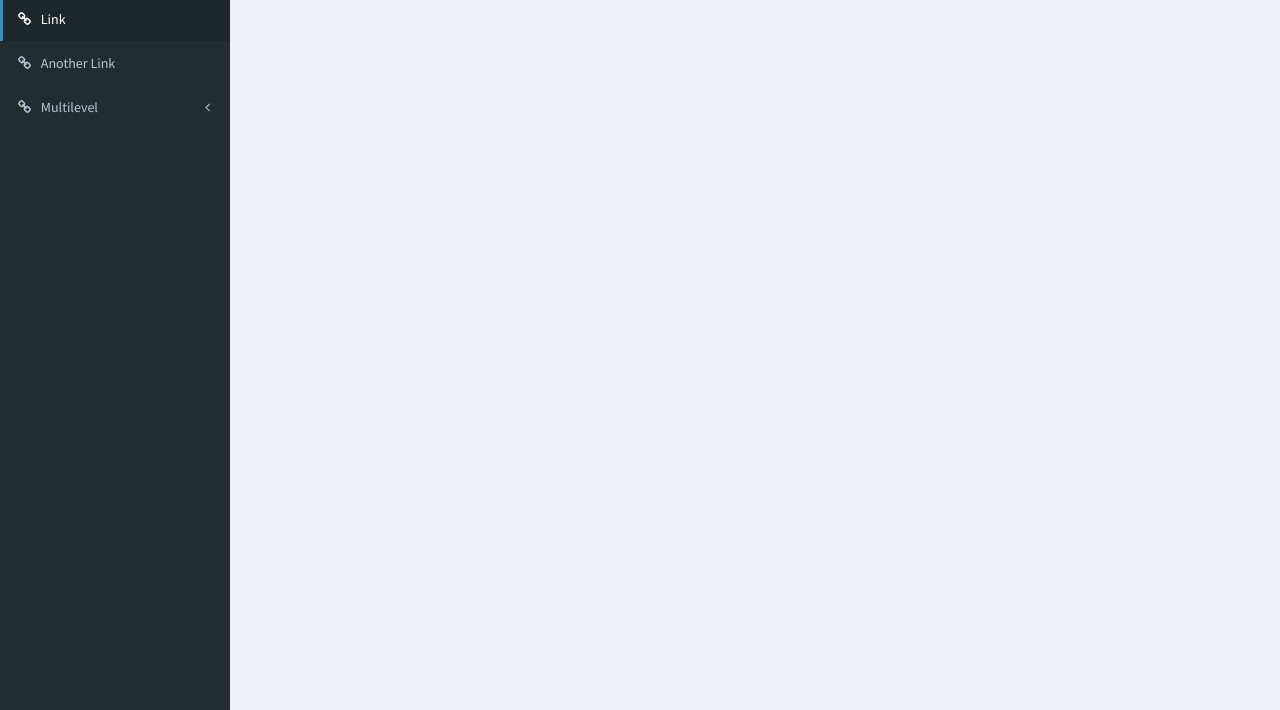
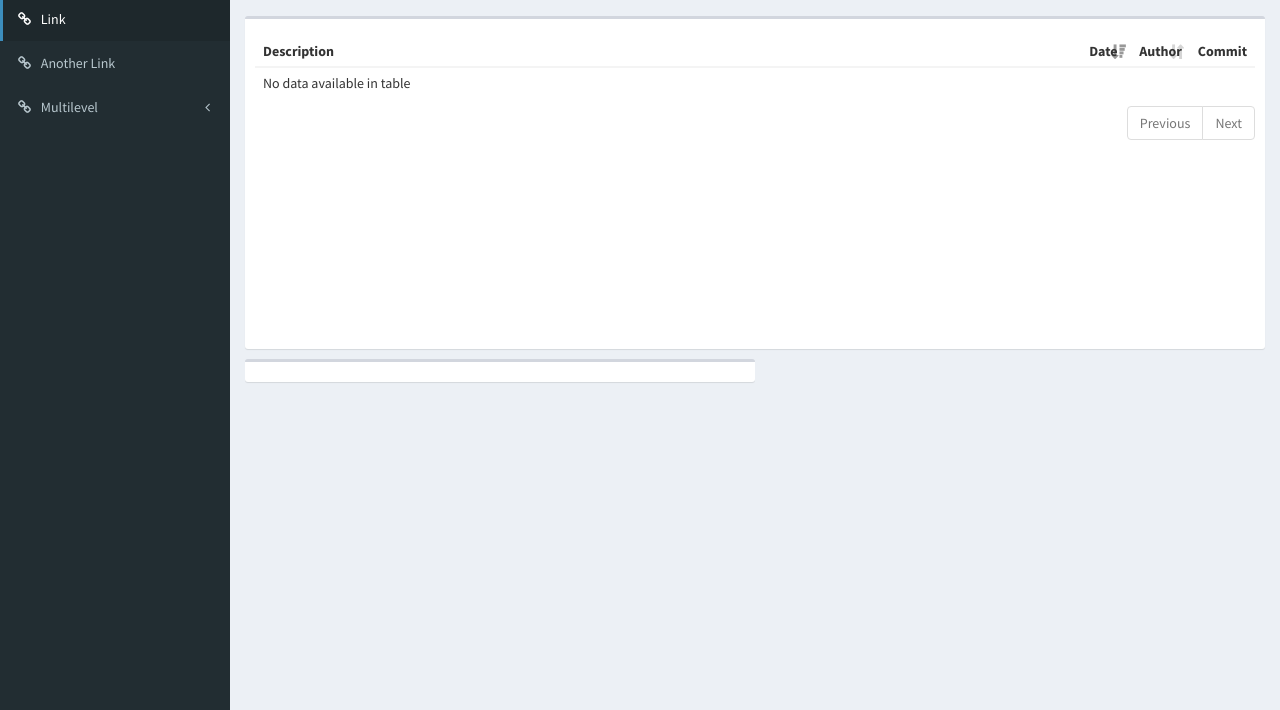
Before and after one commit to x3wil/GIFTploy, a PHP site: template app/views/Repository/show-environment.twig in a window 1280 px wide. Shown: the part 90-800 px from the top of the page. Run offline with PHP 8.4, Linux system fonts and the light colour scheme; the template is opened without the code that fills it, so the values that code supplies are empty; some libraries are stand-ins or nearby versions.

Commit message:
Displaying log and files in commits. Javascript library DataTable.

```diff
--- a/app/views/Repository/show-environment.twig
+++ b/app/views/Repository/show-environment.twig
@@ -7,4 +7,42 @@
 
 {% block content %}
 
+    <div class="row">
+        <div class="col-md-12">
+            <div class="box" id="commits-list" data-environment-id="{{ environmentObj.getId() }}">
+                <div class="box-body">
+                    <table class="table table-condensed table-hover">
+                        <thead>
+                            <tr>
+                                <th>Description</th>
+                                <th>Date</th>
+                                <th>Author</th>
+                                <th>Commit</th>
+                            </tr>
+                        </thead>
+                        <tbody>
+                            {% for commit in commits %}
+                                <tr data-commit-hash="{{ commit.getCommitHash() }}">
+                                    <td>{{ commit.getMessage() }}</td>
+                                    <td data-sort="{{ commit.getDateTimestamp() }}">{{ commit.getDate()|raw }}</td>
+                                    <td>{{ commit.getAuthorName()|raw }}</td>
+                                    <td><span class="commit-hash">{{ commit.getCommitHashAbbrev() }}</span></td>
+                                </tr>
+                            {% endfor %}
+                        </tbody>
+                    </table>
+                </div>
+            </div>
+
+            <div class="col-md-6" id="commit-files">
+                <div class="box">
+                    <div class="box-body">
+
+                    </div>
+                </div>
+            </div>
+
+        </div>
+    </div>
+
 {% endblock %}
--- a/app/views/layout.twig
+++ b/app/views/layout.twig
@@ -8,6 +8,7 @@
         <link rel="stylesheet" href="/vendor/AdminLTE/bootstrap/css/bootstrap.min.css">
         <link rel="stylesheet" href="https://maxcdn.bootstrapcdn.com/font-awesome/4.4.0/css/font-awesome.min.css">
         <link rel="stylesheet" href="https://code.ionicframework.com/ionicons/2.0.1/css/ionicons.min.css">
+        <link rel="stylesheet" href="/vendor/AdminLTE/plugins/datatables/dataTables.bootstrap.css">
         <link rel="stylesheet" href="/vendor/AdminLTE/dist/css/AdminLTE.min.css">
         <link rel="stylesheet" href="/vendor/AdminLTE/dist/css/skins/skin-blue.min.css">
         <link rel="stylesheet" href="/css/layout.css">
@@ -100,7 +101,10 @@
 
         <script src="/vendor/AdminLTE/plugins/jQuery/jQuery-2.1.4.min.js"></script>
         <script src="/vendor/AdminLTE/bootstrap/js/bootstrap.min.js"></script>
+        <script src="/vendor/AdminLTE/plugins/datatables/jquery.dataTables.min.js"></script>
+        <script src="/vendor/AdminLTE/plugins/datatables/dataTables.bootstrap.min.js"></script>
         <script src="/vendor/AdminLTE/dist/js/app.min.js"></script>
+        <script src="/js/main.js"></script>
 
     </body>
 </html>
--- /dev/null
+++ b/web/css/layout.css
@@ -0,0 +1,45 @@
+.commit-hash {
+  font-family: 'Courier New';
+  /*font-size: 12px;*/
+}
+.boxOverflow {
+  min-height: 200px;
+  overflow-y: auto;
+  overflow-x: hidden;
+}
+#commits-list {
+  min-height: 200px;
+  overflow-y: auto;
+  overflow-x: hidden;
+  margin-bottom: 10px;
+}
+#commits-list table tr {
+  cursor: pointer;
+}
+#commits-list table tr td,
+#commits-list table tr th {
+  padding: 5px 8px;
+}
+#commit-files {
+  min-height: 200px;
+  overflow-y: auto;
+  overflow-x: hidden;
+  padding: 0;
+}
+#commit-files .box {
+  margin-bottom: 0;
+}
+#commit-files .box table td .file-ico {
+  display: inline-block;
+  margin-right: 5px;
+}
+#commit-files .box table td .file-ico.delete {
+  color: #DB4A39;
+}
+#commit-files .box table td .file-ico.create {
+  color: #5CB85C;
+}
+#commit-files .box table td .file-ico.modify {
+  color: #F0AD4E;
+}
+/*# sourceMappingURL=layout.css.map */
--- /dev/null
+++ b/web/css/layout.less
@@ -0,0 +1,53 @@
+@import "../vendor/lesshat/build/lesshat-prefixed.less";
+
+.commit-hash {
+    font-family: 'Courier New';
+    /*font-size: 12px;*/
+}
+
+.boxOverflow {
+    min-height: 200px;
+    overflow-y: auto;
+    overflow-x: hidden;
+}
+
+#commits-list {
+    .boxOverflow;
+    margin-bottom: 10px;
+
+    table {
+        tr {
+            cursor: pointer;
+
+            td, th {
+                padding: 5px 8px;
+            }
+        }
+    }
+}
+
+#commit-files {
+    .boxOverflow;
+    padding: 0;
+
+    .box {
+        margin-bottom: 0;
+
+        table td {
+            .file-ico {
+                display: inline-block;
+                margin-right: 5px;
+
+                &.delete {
+                    color: #DB4A39;
+                }
+                &.create {
+                    color: #5CB85C;
+                }
+                &.modify {
+                    color: #F0AD4E;
+                }
+            }
+        }
+    }
+}
--- /dev/null
+++ b/web/js/main.js
@@ -0,0 +1,519 @@
+/**
+ * DATA TABLES
+ */
+(function($)
+{
+    $('#commits-list table').DataTable({
+        'info': false,
+        'paging': true,
+        'pageLength': 50,
+        'lengthChange': false,
+        'searching': false,
+        'ordering': true,
+        'autoWidth': false,
+        'columns': [
+            { 'orderable': false },
+            { 'width': '5%' },
+            { 'width': '5%' },
+            { 'width': '3%', 'orderable': false }
+        ],
+        'order': [[ 1, 'desc' ]]
+    });
+
+}(jQuery));
+
+
+/**
+ * Layout of commit list
+ */
+(function($) {
+    window.contentWrapper = $('.content-wrapper');
+    window.contentHeader = $('.content-header', window.contentWrapper);
+    window.content = $('.content', window.contentWrapper);
+
+    var neg = $('.main-header').outerHeight() + $('.main-footer').outerHeight();
+
+    var commitsList = $('#commits-list');
+    var commitFiles = $('#commit-files');
+    var commitFilesBox = $('.box-body', commitFiles);
+
+    var setBoxHeight = function() {
+        var innerContentHeight = $(window).height() - neg - window.contentHeader.outerHeight();
+        innerContentHeight -= (parseInt(window.content.css('padding-top')) + parseInt(window.content.css('padding-bottom')))
+
+        commitsList.height((innerContentHeight / 2) - parseInt(commitsList.css('margin-bottom')));
+        commitFiles.height((innerContentHeight / 2) - 8);
+    }
+
+    setBoxHeight();
+
+    $(window).resize(function(){
+        setBoxHeight();
+    });
+
+    var ajax = new Ajax();
+    var tableRows = $('tr', commitsList);
+
+    tableRows.click(function() {
+
+        ajax.abort();
+        var row = $(this);
+
+        if (row.hasClass('info')) {
+            row.removeClass('info');
+        } else {
+            tableRows.removeClass('info');
+            row.addClass('info');
+
+            ajax.loadContent('/project/commit-detail/'+ commitsList.data('environment-id') +'/'+ row.data('commit-hash'), [], commitFilesBox);
+        }
+
+    });
+
+}(jQuery));
+
+
+function Ajax()
+{
+    this.xhr = null;
+
+    this.abort = function()
+    {
+        if (this.xhr !== null) {
+            this.xhr.abort();
+        }
+
+        this.xhr = null;
+    };
+
+    this.loadContent = function(url, data, container, callback, method, replace)
+	{
+		container = container || null;
+		method = method || "GET";
+
+		if (replace !== false)
+			replace = true;
+
+		this.xhr = $.ajax(
+		{
+			type: method,
+			url: url,
+			data: data,
+			dataType: "json",
+			async: false
+		});
+
+		this.xhr.done(function(response)
+		{
+			if (container)
+			{
+				if (replace)
+					container.html(response.html);
+				else
+					container.append(response.html);
+			}
+
+			if (typeof callback === "function")
+				callback(response);
+		});
+
+		this.xhr.fail(function()
+		{
+			alert("error");
+		});
+
+		this.abort();
+    };
+}
+
+
+
+
+var Ajaxa = {
+	loadContent: function(url, data, container, callback, method, replace)
+	{
+		container = container || null;
+		method = method || "GET";
+
+		if (replace !== false)
+			replace = true;
+
+//		if (container)
+//			Layout.setSpinner(container);
+
+		var formAjaxXhr = $.ajax(
+		{
+			type: method,
+			url: url,
+			data: data,
+			dataType: "json",
+			async: false
+		});
+
+		formAjaxXhr.done(function(response)
+		{
+			if (container)
+			{
+				if (replace)
+					container.html(response.html);
+				else
+					container.append(response.html);
+
+				Layout.removeSpinner(container);
+			}
+
+			if (typeof callback === "function")
+				callback(response);
+		});
+
+		formAjaxXhr.fail(function()
+		{
+//			alert("error");
+		});
+
+		return formAjaxXhr;
+	}
+};
+
+
+
+
+$(document).ready(function()
+{
+//	$('[data-toggle=tooltip]').tooltip()
+//
+//	$('#tableDefaultList").DataTable({
+//		"paging": false,
+//		"info": false,
+//		"order": [
+//			[ 0, "asc" ]
+//		],
+//		"columnDefs": [
+//			{
+//				orderable: false,
+//				targets: -1
+//			}
+//		]
+//	});
+//
+//	formServerTestConnection();
+//	formRepositoryTestConnection();
+
+//    modal("/repository/clone/2?console=1", "Cloning repository");
+});
+
+
+function formRepositoryTestConnection()
+{
+	var formRepositoryHolder = $("#formRepository");
+
+	if (formRepositoryHolder.length > 0)
+	{
+		var xhr = null;
+		var saveFormButton = $("#saveForm");
+		var button = $("#testConnection");
+		var branchSelect = $("#branch");
+
+		if (formRepositoryHolder.hasClass("new"))
+		{
+			saveFormButton.attr("disabled", true);
+		}
+
+		button.click(function()
+		{
+			if (xhr !== null)
+			{
+				return;
+			}
+
+			if (formRepositoryHolder.hasClass("new"))
+			{
+				saveFormButton.attr("disabled", true);
+				branchSelect.find("option").remove().end().append('<option value="0">- select -</option>');
+			}
+
+			button.removeClass("btn-danger");
+			button.removeClass("btn-success");
+			button.addClass("btn-info");
+			button.html("Attempt to connect...");
+
+			xhr = $.ajax({
+				method: "POST",
+				url: "/Repository/testConnection",
+				data: { remote: $("#remote").val(), username: $("#username").val(), pass: $("#pass").val() }
+			})
+			.done(function(response)
+			{
+				if (response.branches.length > 0)
+				{
+					button.removeClass("btn-danger");
+					button.removeClass("btn-info");
+					button.addClass("btn-success");
+					button.html("Connection OK, select branch");
+
+					saveFormButton.attr("disabled", false);
+
+					branchSelect.find("option").remove().end().append('<option value="0">- select -</option>');
+
+					for (var i = 0; i < response.branches.length; i++)
+					{
+						branchSelect.append($("<option />").val(response.branches[i]).text(response.branches[i]));
+					}
+				}
+				else
+				{
+					button.removeClass("btn-success");
+					button.removeClass("btn-info");
+					button.addClass("btn-danger");
+					button.html("Connection failed");
+				}
+			})
+			.fail(function()
+			{
+				button.html("Unknown error, try again");
+			})
+			.always(function() {
+				xhr = null;
+			});
+		});
+
+		$("#remote, #username, #pass").keyup(function()
+		{
+			if (xhr !== null)
+			{
+				xhr.abort();
+				xhr = null;
+			}
+
+			button.removeClass("btn-danger");
+			button.removeClass("btn-success");
+			button.addClass("btn-info");
+			button.html("Test connection");
+
+			saveFormButton.attr("disabled", true);
+
+			branchSelect.find("option").remove().end().append('<option value="0">- select -</option>');
+		});
+	}
+}
+
+
+function formServerTestConnection()
+{
+	var formServerHolder = $("#formServer");
+
+	if (formServerHolder.length > 0)
+	{
+		var xhr = null;
+		var saveFormButton = $("#saveForm");
+		var button = $("#testConnection");
+
+		if (formServerHolder.hasClass("new"))
+		{
+			saveFormButton.attr("disabled", true);
+		}
+
+		button.click(function()
+		{
+			if (xhr !== null)
+			{
+				return;
+			}
+
+			if (formServerHolder.hasClass("new"))
+			{
+				saveFormButton.attr("disabled", true);
+			}
+
+			button.removeClass("btn-danger");
+			button.removeClass("btn-success");
+			button.addClass("btn-info");
+			button.html("Attempt to connect...");
+
+			xhr = $.ajax({
+				method: "POST",
+				url: "/Server/testConnection",
+				data: { host: $("#host").val(), user: $("#user").val(), pass: $("#pass").val() }
+			})
+			.done(function(response)
+			{
+				if (response.result === true)
+				{
+					button.removeClass("btn-danger");
+					button.removeClass("btn-info");
+					button.addClass("btn-success");
+
+					button.html("Connection OK");
+
+					saveFormButton.attr("disabled", false);
+				}
+				else
+				{
+					button.removeClass("btn-success");
+					button.removeClass("btn-info");
+					button.addClass("btn-danger");
+
+					button.html(response.error);
+				}
+			})
+			.fail(function()
+			{
+				button.html("Unknown error, try again");
+			})
+			.always(function() {
+				xhr = null;
+			});
+		});
+
+		$("#host, #user, #pass").keyup(function()
+		{
+			if (xhr !== null)
+			{
+				xhr.abort();
+				xhr = null;
+			}
+
+			button.removeClass("btn-danger");
+			button.removeClass("btn-success");
+			button.addClass("btn-info");
+			button.html("Test connection");
+
+			saveFormButton.attr("disabled", true);
+		});
+	}
+}
+
+
+function modal(url, title)
+{
+	var consoleReturn = false;
+
+	if (url.indexOf("console=1") > 0)
+	{
+		url = "/process-console?title="+ encodeURIComponent(title) +"&url="+ encodeURIComponent(url);
+		consoleReturn = true;
+	}
+
+	var isInline = url.indexOf("#") === 0;
+
+	if (url !== null)
+	{
+		var modalContent = '\
+			<div class="modal fade" id="modal">\n\
+				<div class="modal-dialog modal-lg">\n\
+					<div class="modal-content">\n\
+						<div class="modal-header">\n\
+							<span class="c-ico-modal-close" data-dismiss="modal"></span>\n\
+							<strong class="modal-title">'+ title +'</strong>\n\
+						</div>\n\
+						<div class="modal-body">\n\
+							<div style="padding: 50px 0; text-align: center;">\n\
+								<img src="/images/ajax_loader.gif" alt="">\n\
+							</div>\n\
+						</div>\n\
+					</div>\n\
+				</div>\n\
+			</div>';
+
+
+		var mo = $(modalContent);
+		mo.appendTo($('body'));
+		mo.one('hidden.bs.modal', function() {
+			return mo.off().remove();
+		});
+		mo.modal();
+
+		mo.on("hide.bs.modal", function()
+		{
+			var previousModal = mo.prevAll(".modal:first");
+
+			if (previousModal.length > 0)
+			{
+				previousModal.show();
+				previousModal.next().show();
+			}
+		});
+
+		mo.on("shown.bs.modal", function()
+		{
+			if (consoleReturn)
+			{
+				$("#modal .modal-footer [data-dismiss]").addClass("disabled");
+			}
+		});
+
+		if (isInline)
+		{
+			var inline = $(url);
+
+			if (inline.length > 0)
+			{
+				return mo.find('.modal-body').html(inline.html());
+			}
+			else
+			{
+				return mo.find('.modal-body').html('Loading content failed.');
+			}
+		}
+		else
+		{
+			var previousModal = mo.prevAll(".modal:first");
+
+			if (previousModal.length > 0)
+			{
+				previousModal.hide();
+				previousModal.next().hide();
+			}
+
+			return $.ajax({
+				url: url,
+				success: function(r) {
+					mo.find('.modal-content').html(r);
+				},
+				error: function() {
+					return mo.find('.modal-content').html('Načtení obsahu se nezdařilo.');
+				}
+			});
+		}
+	}
+}
+
+
+
+/*
+ * LIGHTBOX
+ */
+(function ()
+{
+	$(function ()
+	{
+		$(document).on('click', 'a.lightbox', function (e)
+		{
+			e.preventDefault();
+
+			var link = $(this);
+
+			modal(link.attr("href"), link.data("modal-title"));
+		});
+
+	});
+}).call(this);
+
+(function ()
+{
+	$(function ()
+	{
+		$(document).on('click', 'table tr', function ()
+		{
+			var next = $(this).next().next();
+
+			if (next.hasClass("commitChanges"))
+			{
+				next.toggleClass("hidden");
+			}
+
+		});
+
+	});
+
+}).call(this);
```
Also changed, not shown: app/src/Controller/ProjectController.php (+18 -2 lines), app/views/Repository/_show-commit-detail.twig (added, +26 -0 lines), 1 other file.
